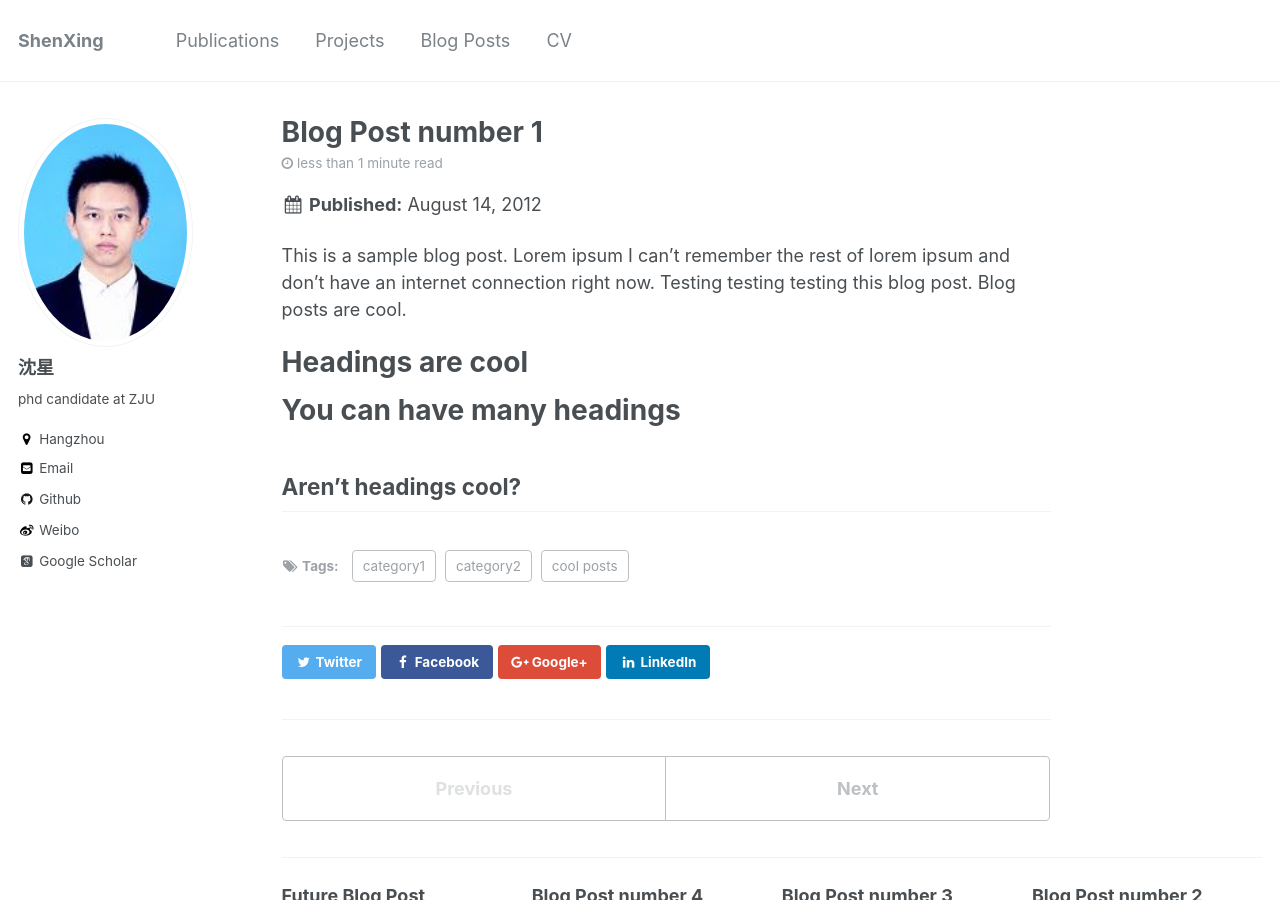
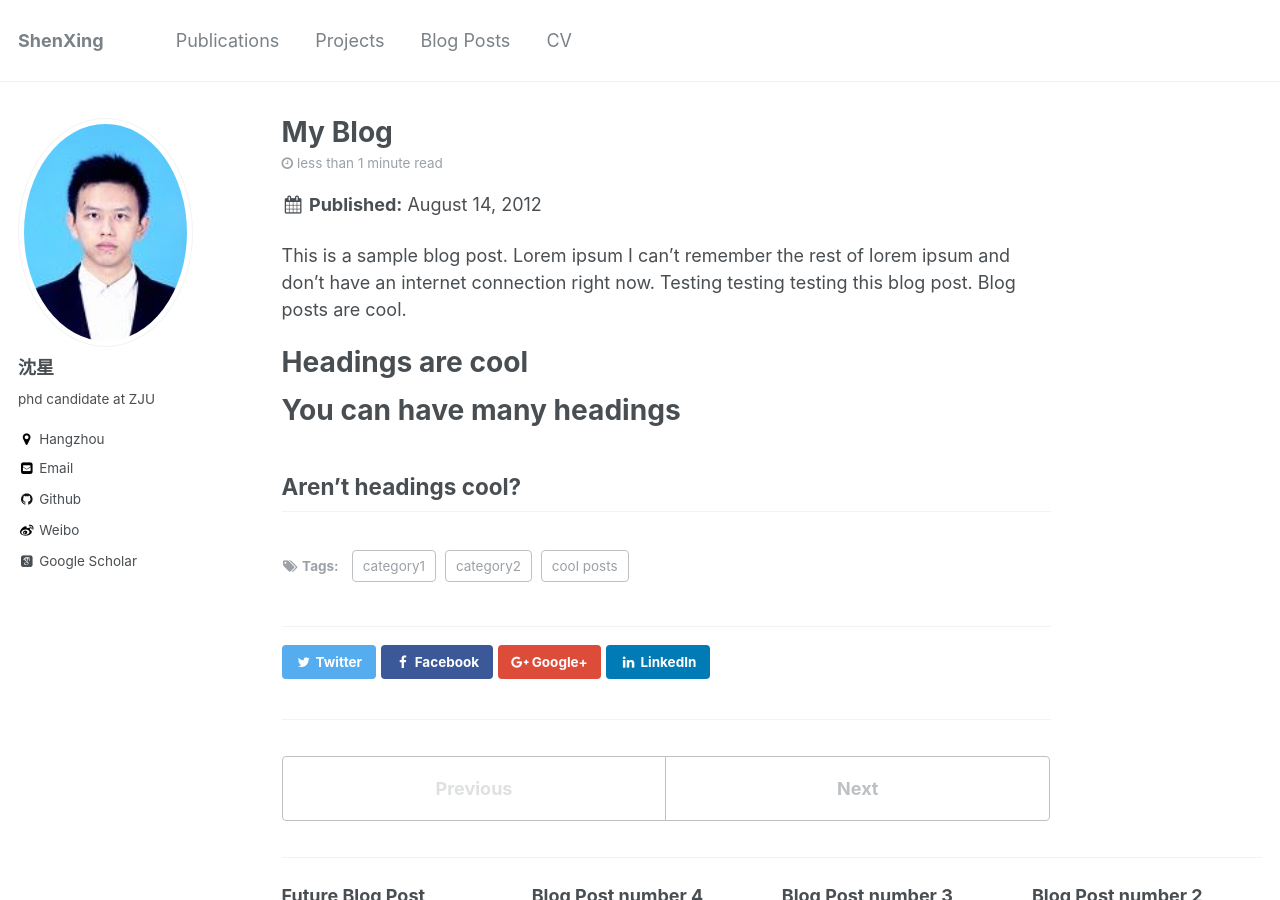
Before and after one commit to Xingbaji/xingbaji.github.io, a Jekyll site: the page built from _posts/2012-08-14-blog-post-1.md, in a window 1280 px wide and 900 px high. Built offline with Jekyll 4.4.1, drawn with Linux system fonts in a browser that asks for light colours; some web fonts are replaced.

Commit message:
shen_test

```diff
--- a/_posts/2012-08-14-blog-post-1.md
+++ b/_posts/2012-08-14-blog-post-1.md
@@ -1,5 +1,5 @@
 ---
-title: 'Blog Post number 1'
+title: 'My Blog'
 date: 2012-08-14
 permalink: /posts/2012/08/blog-post-1/
 tags:
```
